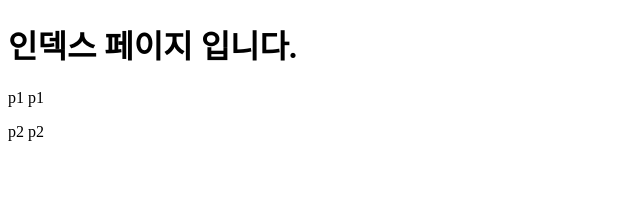
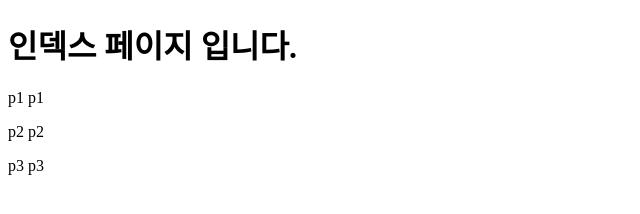
Before and after one commit to hs-0919/acorn, a plain HTML site: page index.html in a window 1280 px wide. Shown: the full height of the page, 0-640 px from the left. Drawn offline with Linux system fonts and the light colour scheme.

Commit message:
p3 p3 added

```diff
--- a/index.html
+++ b/index.html
@@ -10,5 +10,6 @@
     <h1>인덱스 페이지 입니다.</h1>
     <p> p1 p1 </p>
     <p> p2 p2 </p>
+    <p> p3 p3 </p>
 </body>
 </html>
```
